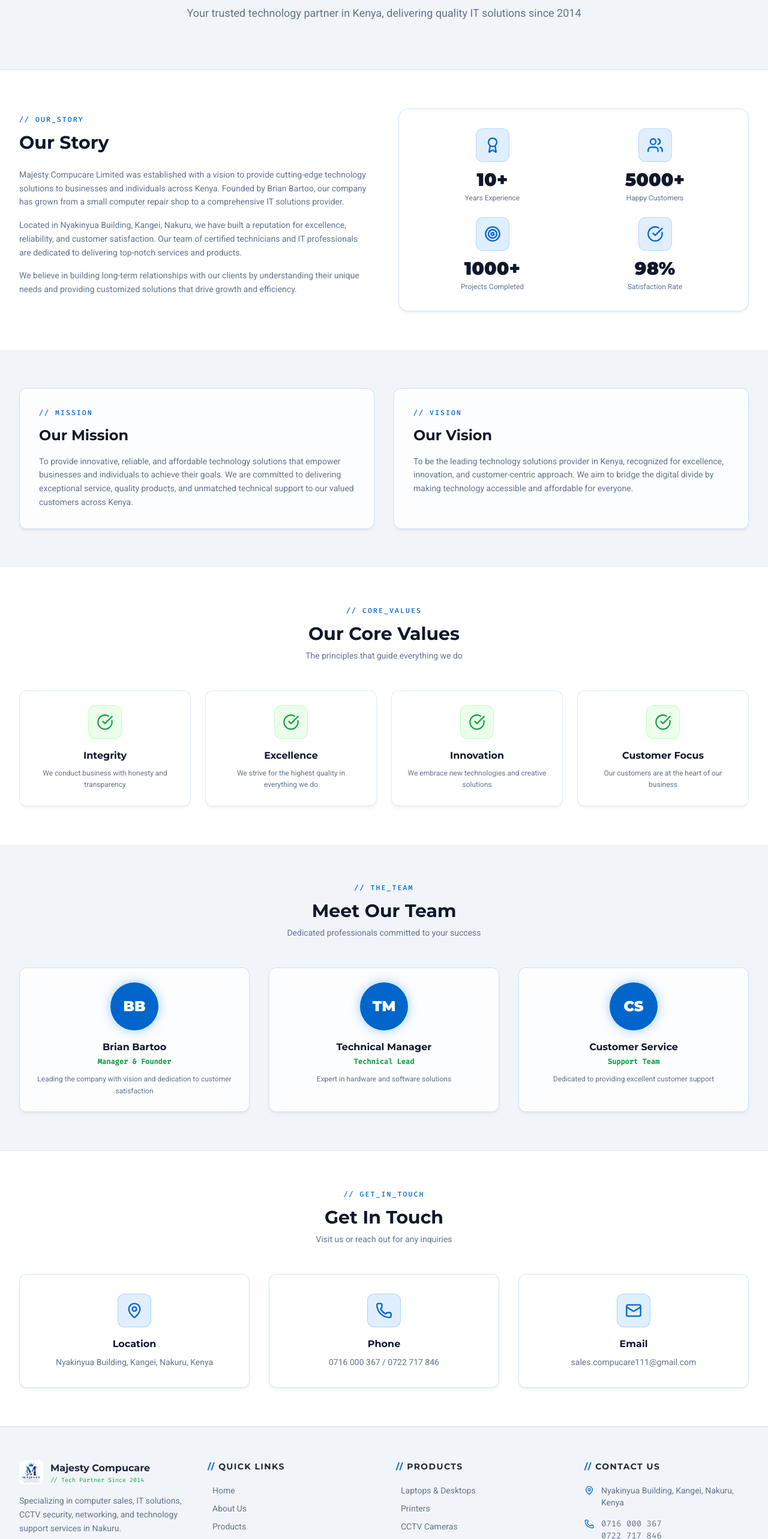
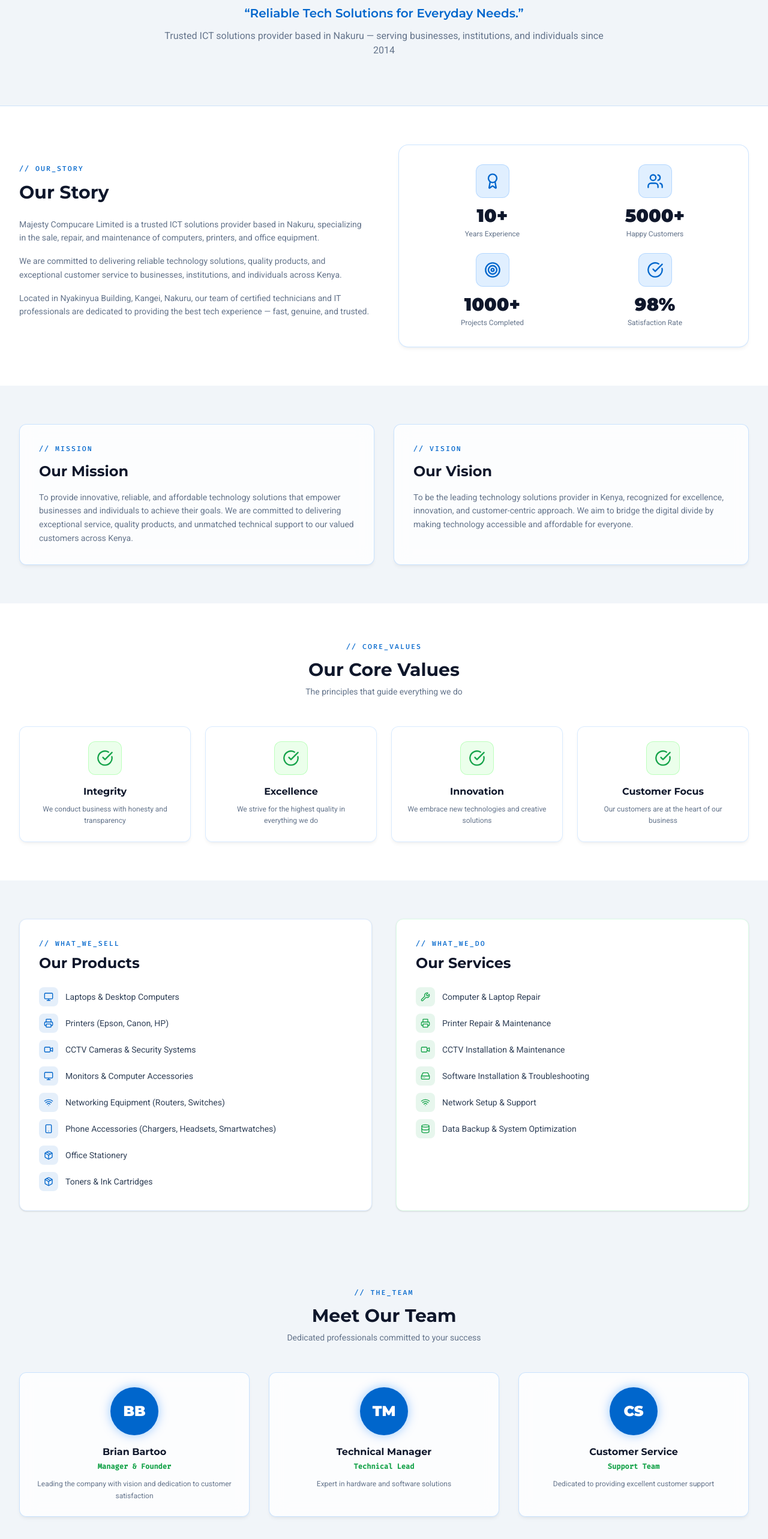
Before and after one commit to kipkoechkevin611-cloud/majesty-compucare-limited, a Next.js app: page /about in a window 1280 px wide. Shown: the part 234-2800 px from the top of the page at 60% size. Built offline with nearby package versions, Linux system fonts and the light colour scheme; no server answers.

Commit message:
Add business info: slogan, description, products/services on about page, updated footer categories and seed script

```diff
--- a/scripts/create-admin.mjs
+++ b/scripts/create-admin.mjs
@@ -25,14 +25,14 @@ async function main() {
 
   // Seed categories
   const categories = [
-    { name: 'Laptops', slug: 'laptops', description: 'Laptop computers and notebooks' },
-    { name: 'Desktops', slug: 'desktops', description: 'Desktop computers and towers' },
-    { name: 'Printers', slug: 'printers', description: 'Printers and scanners' },
-    { name: 'CCTV Systems', slug: 'cctv-systems', description: 'Security cameras and surveillance systems' },
-    { name: 'Networking', slug: 'networking', description: 'Network equipment and accessories' },
-    { name: 'Accessories', slug: 'accessories', description: 'Computer accessories and peripherals' },
-    { name: 'Software', slug: 'software', description: 'Software and licenses' },
-    { name: 'Electronics', slug: 'electronics', description: 'Electronic devices and components' },
+    { name: 'Laptops & Desktops', slug: 'laptops', description: 'Laptops, desktop computers, and notebooks' },
+    { name: 'Printers', slug: 'printers', description: 'Epson, Canon, HP printers and scanners' },
+    { name: 'CCTV & Security', slug: 'cctv-systems', description: 'CCTV cameras and security surveillance systems' },
+    { name: 'Monitors & Accessories', slug: 'accessories', description: 'Monitors, keyboards, mice, and computer accessories' },
+    { name: 'Networking', slug: 'networking', description: 'Routers, switches, and networking equipment' },
+    { name: 'Phone Accessories', slug: 'phone-accessories', description: 'Chargers, headsets, smartwatches, and phone accessories' },
+    { name: 'Office Stationery', slug: 'stationery', description: 'Office stationery and supplies' },
+    { name: 'Toners & Ink', slug: 'toners-ink', description: 'Toners and ink cartridges for printers' },
   ]
 
   for (const cat of categories) {
--- a/src/app/about/page.tsx
+++ b/src/app/about/page.tsx
@@ -1,4 +1,4 @@
-import { Award, Users, Target, CheckCircle, MapPin, Phone, Mail } from 'lucide-react'
+import { Award, Users, Target, CheckCircle, MapPin, Phone, Mail, Monitor, Printer, Video, Wifi, Smartphone, Package, Wrench, Shield, Database, HardDrive, MessageCircle } from 'lucide-react'
 
 export default function AboutPage() {
   const stats = [
@@ -24,6 +24,25 @@ export default function AboutPage() {
     { icon: Mail,   label: 'Email',    value: 'sales.compucare111@gmail.com' },
   ]
 
+  const products = [
+    { icon: Monitor,    label: 'Laptops & Desktop Computers' },
+    { icon: Printer,    label: 'Printers (Epson, Canon, HP)' },
+    { icon: Video,      label: 'CCTV Cameras & Security Systems' },
+    { icon: Monitor,    label: 'Monitors & Computer Accessories' },
+    { icon: Wifi,       label: 'Networking Equipment (Routers, Switches)' },
+    { icon: Smartphone, label: 'Phone Accessories (Chargers, Headsets, Smartwatches)' },
+    { icon: Package,    label: 'Office Stationery' },
+    { icon: Package,    label: 'Toners & Ink Cartridges' },
+  ]
+  const services = [
+    { icon: Wrench,    label: 'Computer & Laptop Repair' },
+    { icon: Printer,   label: 'Printer Repair & Maintenance' },
+    { icon: Video,     label: 'CCTV Installation & Maintenance' },
+    { icon: HardDrive, label: 'Software Installation & Troubleshooting' },
+    { icon: Wifi,      label: 'Network Setup & Support' },
+    { icon: Database,  label: 'Data Backup & System Optimization' },
+  ]
+
   return (
     <div className="flex flex-col" style={{background:'var(--bg-primary)'}}>
 
@@ -35,8 +54,11 @@ export default function AboutPage() {
           <h1 className="text-4xl md:text-5xl font-black text-slate-900 mb-4" style={{fontFamily:'Montserrat,sans-serif'}}>
             About <span style={{color:'var(--accent-blue)'}}>Majesty</span> Compucare
           </h1>
-          <p className="text-lg max-w-3xl mx-auto" style={{color:'var(--text-low)'}}>
-            Your trusted technology partner in Kenya, delivering quality IT solutions since 2014
+          <p className="text-xl font-semibold max-w-2xl mx-auto mb-3" style={{color:'var(--accent-blue)',fontFamily:'Montserrat,sans-serif'}}>
+            &ldquo;Reliable Tech Solutions for Everyday Needs.&rdquo;
+          </p>
+          <p className="text-base max-w-3xl mx-auto" style={{color:'var(--text-low)'}}>
+            Trusted ICT solutions provider based in Nakuru — serving businesses, institutions, and individuals since 2014
           </p>
         </div>
       </section>
@@ -49,9 +71,9 @@ export default function AboutPage() {
               <p className="section-label mb-3">// OUR_STORY</p>
               <h2 className="text-3xl font-black text-slate-900 mb-6" style={{fontFamily:'Montserrat,sans-serif'}}>Our Story</h2>
               {[
-                'Majesty Compucare Limited was established with a vision to provide cutting-edge technology solutions to businesses and individuals across Kenya. Founded by Brian Bartoo, our company has grown from a small computer repair shop to a comprehensive IT solutions provider.',
-                'Located in Nyakinyua Building, Kangei, Nakuru, we have built a reputation for excellence, reliability, and customer satisfaction. Our team of certified technicians and IT professionals are dedicated to delivering top-notch services and products.',
-                'We believe in building long-term relationships with our clients by understanding their unique needs and providing customized solutions that drive growth and efficiency.',
+                'Majesty Compucare Limited is a trusted ICT solutions provider based in Nakuru, specializing in the sale, repair, and maintenance of computers, printers, and office equipment.',
+                'We are committed to delivering reliable technology solutions, quality products, and exceptional customer service to businesses, institutions, and individuals across Kenya.',
+                'Located in Nyakinyua Building, Kangei, Nakuru, our team of certified technicians and IT professionals are dedicated to providing the best tech experience — fast, genuine, and trusted.',
               ].map((p, i) => (
                 <p key={i} className="mb-4 text-sm leading-relaxed" style={{color:'var(--text-low)'}}>{p}</p>
               ))}
@@ -113,6 +135,46 @@ export default function AboutPage() {
         </div>
       </section>
 
+      {/* Products & Services */}
+      <section className="py-16" style={{background:'var(--bg-surface2)'}}>
+        <div className="max-w-7xl mx-auto px-4 sm:px-6 lg:px-8">
+          <div className="grid md:grid-cols-2 gap-10">
+
+            {/* Products */}
+            <div className="rounded-xl p-8 bg-white shadow-sm border border-blue-100">
+              <p className="section-label mb-2">// WHAT_WE_SELL</p>
+              <h2 className="text-2xl font-black text-slate-900 mb-6" style={{fontFamily:'Montserrat,sans-serif'}}>Our Products</h2>
+              <ul className="space-y-3">
+                {products.map(({icon:Icon, label}) => (
+                  <li key={label} className="flex items-center gap-3">
+                    <div className="w-8 h-8 rounded-lg flex items-center justify-center flex-shrink-0" style={{background:'rgba(0,102,204,0.1)'}}>
+                      <Icon className="w-4 h-4" style={{color:'var(--accent-blue)'}} />
+                    </div>
+                    <span className="text-sm text-slate-700">{label}</span>
+                  </li>
+                ))}
+              </ul>
+            </div>
+
+            {/* Services */}
+            <div className="rounded-xl p-8 bg-white shadow-sm border border-green-100">
+              <p className="section-label mb-2">// WHAT_WE_DO</p>
+              <h2 className="text-2xl font-black text-slate-900 mb-6" style={{fontFamily:'Montserrat,sans-serif'}}>Our Services</h2>
+              <ul className="space-y-3">
+                {services.map(({icon:Icon, label}) => (
+                  <li key={label} className="flex items-center gap-3">
+                    <div className="w-8 h-8 rounded-lg flex items-center justify-center flex-shrink-0" style={{background:'rgba(22,163,74,0.1)'}}>
+                      <Icon className="w-4 h-4" style={{color:'var(--accent-green)'}} />
+                    </div>
+                    <span className="text-sm text-slate-700">{label}</span>
+                  </li>
+                ))}
+              </ul>
+            </div>
+          </div>
+        </div>
+      </section>
+
       {/* Team */}
       <section className="py-16" style={{background:'var(--bg-surface2)'}}>
         <div className="max-w-7xl mx-auto px-4 sm:px-6 lg:px-8">
--- a/src/components/Footer.tsx
+++ b/src/components/Footer.tsx
@@ -16,8 +16,9 @@ export default function Footer() {
                 <p className="text-[10px]" style={{fontFamily:'Fira Code,monospace',color:'var(--accent-green)'}}>// Tech Partner Since 2014</p>
               </div>
             </div>
+            <p className="text-xs italic mb-1 font-semibold" style={{color:'var(--accent-blue)',fontFamily:'Montserrat,sans-serif'}}>&ldquo;Reliable Tech Solutions for Everyday Needs.&rdquo;</p>
             <p className="text-sm leading-relaxed mb-5" style={{color:'var(--text-low)'}}>
-              Specializing in computer sales, IT solutions, CCTV security, networking, and technology support services in Nakuru.
+              Trusted ICT solutions provider in Nakuru — specializing in computer sales, repairs, CCTV, networking, and IT support.
             </p>
             <div className="flex flex-wrap gap-2">
               {['Facebook','Twitter','Instagram','LinkedIn'].map(s => (
@@ -38,7 +39,7 @@ export default function Footer() {
                 <li key={href}>
                   <Link href={href} className="text-sm transition flex items-center gap-2 group" style={{color:'var(--text-low)'}}>
                     <span className="w-0 group-hover:w-3 h-px transition-all duration-200" style={{background:'var(--accent-green)'}} />
-                    <span className="group-hover:text-[#F0F2F5] transition-colors">{label}</span>
+                    <span className="group-hover:text-slate-900 transition-colors">{label}</span>
                   </Link>
                 </li>
               ))}
@@ -53,16 +54,18 @@ export default function Footer() {
             <ul className="space-y-2.5">
               {[
                 ['/products?category=laptops','Laptops & Desktops'],
-                ['/products?category=printers','Printers'],
-                ['/products?category=cctv','CCTV Cameras'],
+                ['/products?category=printers','Printers (Epson, Canon, HP)'],
+                ['/products?category=cctv-systems','CCTV & Security'],
                 ['/products?category=networking','Networking Equipment'],
-                ['/products?category=accessories','Accessories'],
+                ['/products?category=accessories','Monitors & Accessories'],
+                ['/products?category=phone-accessories','Phone Accessories'],
                 ['/products?category=stationery','Office Stationery'],
+                ['/products?category=toners-ink','Toners & Ink'],
               ].map(([href, label]) => (
                 <li key={href}>
                   <Link href={href} className="text-sm transition flex items-center gap-2 group" style={{color:'var(--text-low)'}}>
                     <span className="w-0 group-hover:w-3 h-px transition-all duration-200" style={{background:'var(--accent-green)'}} />
-                    <span className="group-hover:text-[#F0F2F5] transition-colors">{label}</span>
+                    <span className="group-hover:text-slate-900 transition-colors">{label}</span>
                   </Link>
                 </li>
               ))}
@@ -88,7 +91,7 @@ export default function Footer() {
               </li>
               <li className="flex items-center space-x-3">
                 <Mail className="w-4 h-4 flex-shrink-0" style={{color:'var(--accent-blue)'}} />
-                <a href="mailto:sales.compucare111@gmail.com" className="text-sm transition hover:text-[#F0F2F5]" style={{color:'var(--text-low)'}}>
+                <a href="mailto:sales.compucare111@gmail.com" className="text-sm transition hover:text-slate-900" style={{color:'var(--text-low)'}}>
                   sales.compucare111@gmail.com
                 </a>
               </li>
```
